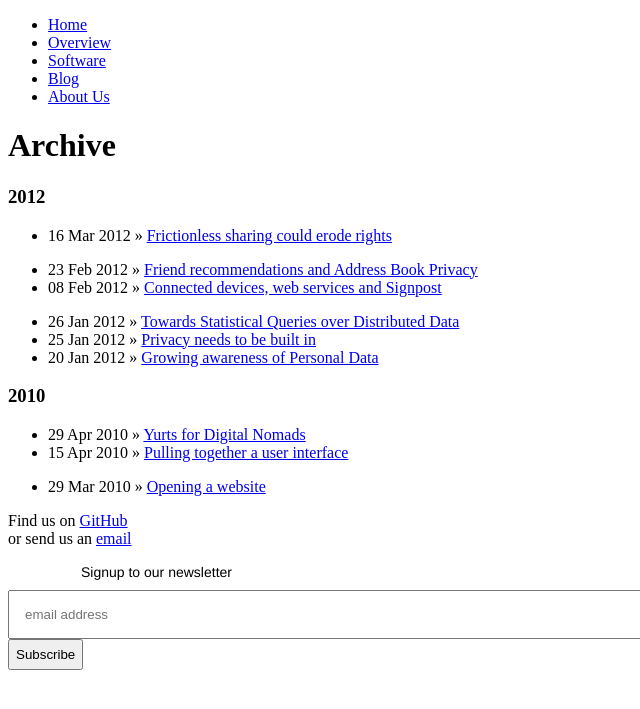
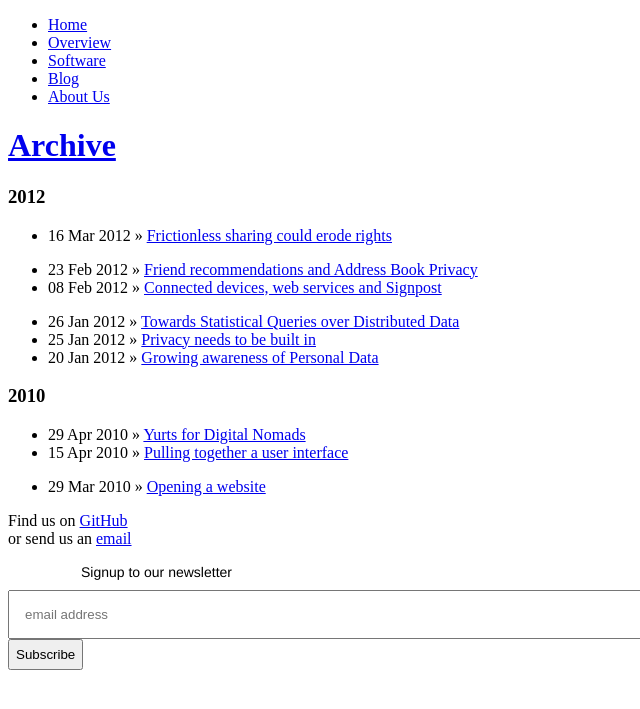
Before and after one commit to nymote/nymote.github.io, a Jekyll site: the page built from archive/index.html, in a window 1280 px wide. Shown: the top 709 px of the page, without its empty margins (0-640 px from the left). Built offline with Jekyll 4.4.1, drawn with Linux system fonts in a browser that asks for light colours; nearby versions of some CDN libraries; library files that are not in the unit come from our copies; comment, search, counter and statistics services are not loaded.

Commit message:
tweak to page template

```diff
--- a/_includes/themes/twitter-mod/page.html
+++ b/_includes/themes/twitter-mod/page.html
@@ -29,7 +29,7 @@
         <div class="title-page">
 
           <div class="page-header">
-              <h1>{{ page.title }}</h1>
+              <h1><a href="{{ BASE_PATH }}{{ page.url }}">{{ page.title }}</a></h1>
               {% if page.tagline %}
               <h2><small>{{ page.tagline }}</small></h2>
               {% endif %}
```
